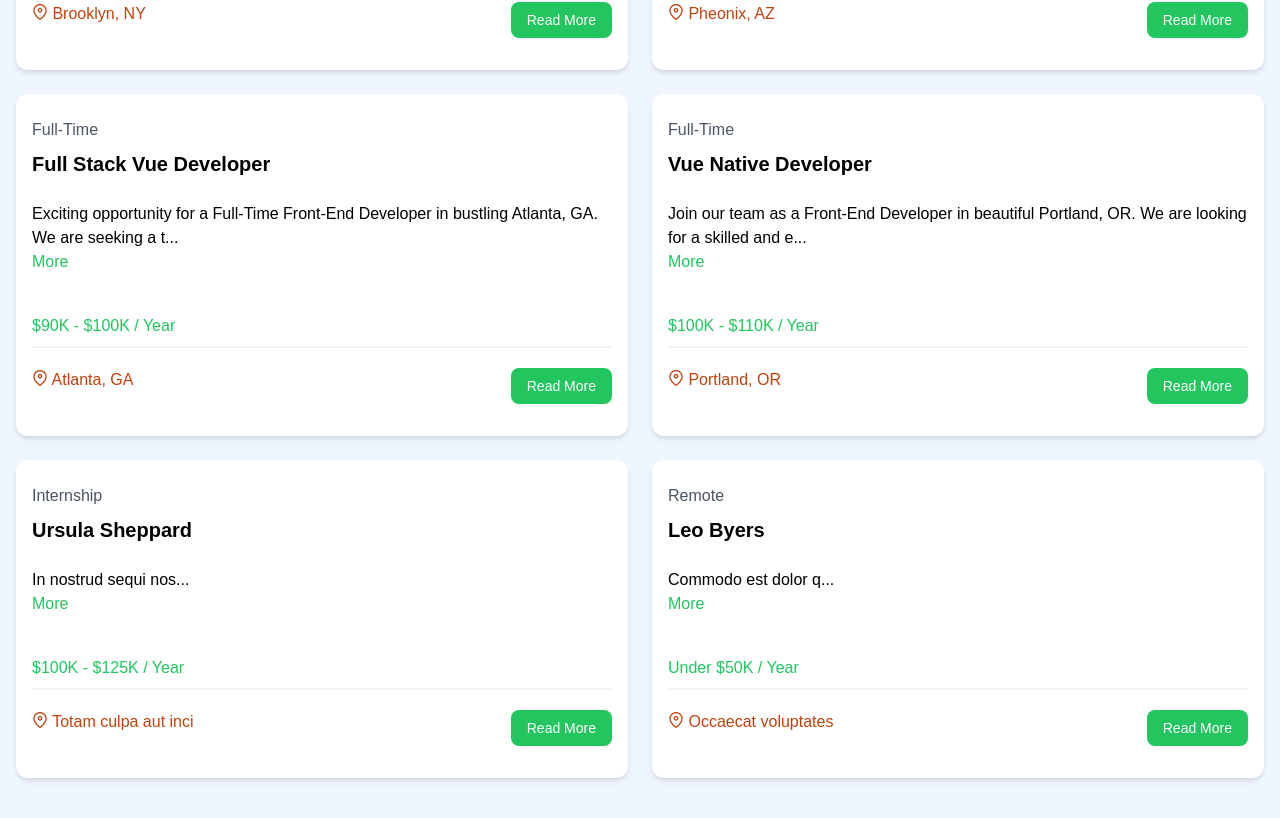
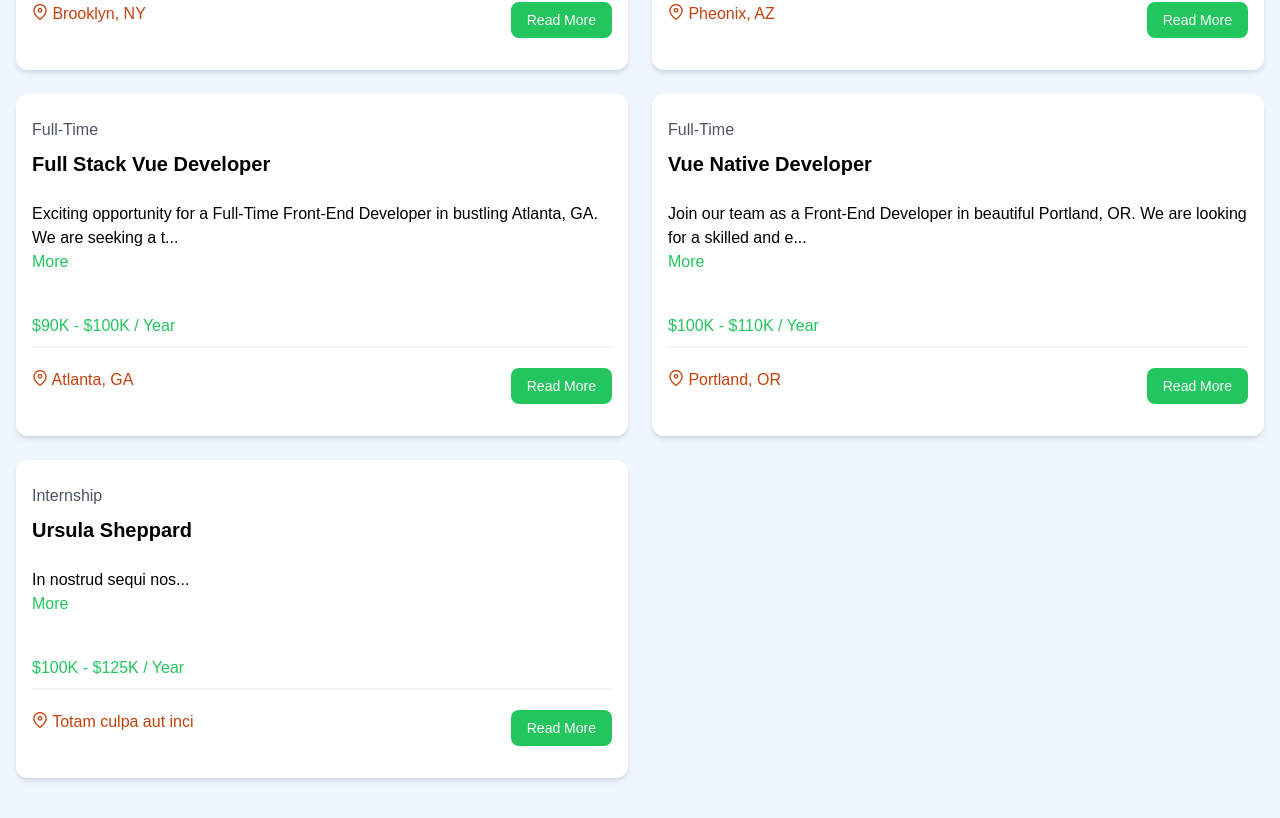
Before and after one commit to ATM-Shifat/job-market, a Vue app: page /jobs in a window 1280 px wide. Shown: the part 819-1637 px from the top of the page. Built offline with nearby package versions, Linux system fonts and the light colour scheme; data requests are answered from the project's data file.

Commit message:
Minor Refactors

```diff
--- a/src/components/JobOption.vue
+++ b/src/components/JobOption.vue
@@ -80,6 +80,7 @@ const handleSubmit = async () =>{
     }
 
 }
+
 if(jobId !== -1){
     onMounted( async()=> {
         try{
--- a/src/jobs.json
+++ b/src/jobs.json
@@ -97,20 +97,6 @@
         "contactEmail": "tapas@mailinator.com",
         "contactPhone": "+1 (529) 824-5343"
       }
-    },
-    {
-      "id": "0df7",
-      "type": "Remote",
-      "title": "Leo Byers",
-      "description": "Commodo est dolor q",
-      "salary": "Under $50K",
-      "location": "Occaecat voluptates ",
-      "company": {
-        "name": "Odonnell and Robles Traders",
-        "description": "Voluptate dolor fugi",
-        "contactEmail": "vubi@mailinator.com",
-        "contactPhone": "+1 (486) 111-2122"
-      }
     }
   ]
 }
--- a/src/views/AddJobView.vue
+++ b/src/views/AddJobView.vue
@@ -1,56 +1,6 @@
 <script setup>
 
-import router from '@/router';
-import {reactive} from 'vue';
-import axios from 'axios';
-import {useToast} from 'vue-toastification';
 import JobOption from '@/components/JobOption.vue';
-
-import form from '@/components/JobOption.vue';
-
-
-const toast = useToast();
-
-
-
-// const form = reactive({
-//     type: "Full-Time",
-//     title:'',
-//     description: '',
-//     salary:'',
-//     location:'',
-//     company: {
-//         name: '',
-//         description: '',
-//         contactEmail: '',
-//         contactPhone: '',
-//     }
-// });
-
-// const handleSubmit = async () =>{
-//     const newJob = {
-//         type: form.type,
-//         title: form.title,
-//         description: form.description,
-//         salary: form.salary,
-//         location:form.location,
-//         company: {
-//             name: form.company.name,
-//             description: form.company.description,
-//             contactEmail: form.company.contactEmail,
-//             contactPhone: form.company.contactPhone,
-//         }
-//     }
-
-//     try{
-//         const response = await axios.post('/api/jobs', newJob);
-//         toast.success('Job added successfully!');
-//         router.push(`/jobs/${response.data.id}`);
-//     }catch(e){
-//         console.error('New job addition failed', e);
-//         toast.error('Failed to add job. Please try again later.');
-//     }
-// }
 
 </script>
 
```
Also changed, not shown: src/views/EditJobView.vue (+0 -79 lines).
